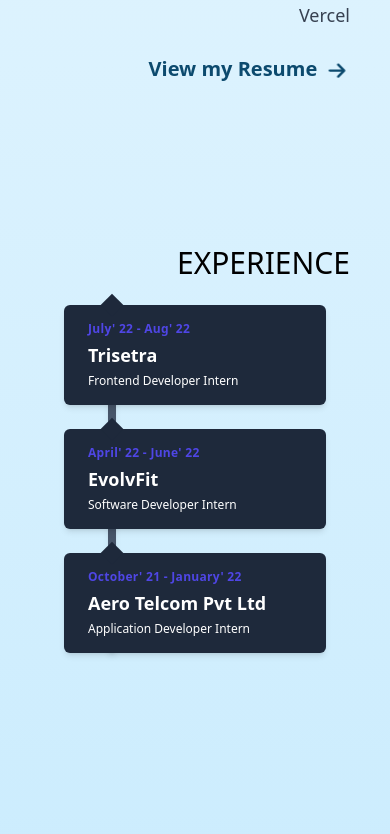
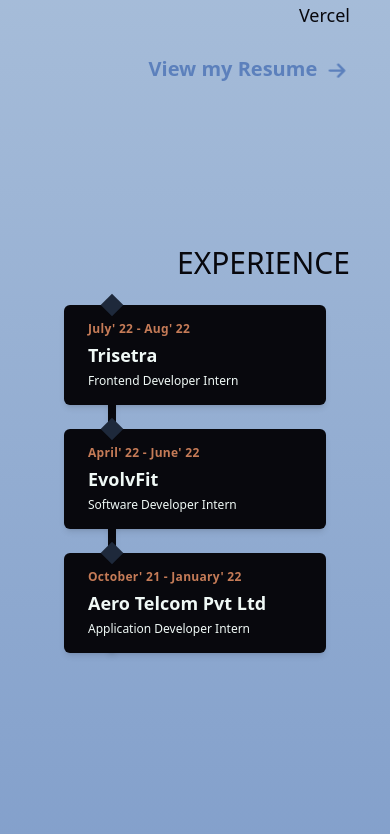
Before and after one commit to cr1spyvada/Simple-Portfolio, a Next.js app: page / in a window 390 px wide. Shown: the part 1855-2689 px from the top of the page. Built offline with nearby package versions, Linux system fonts and the light colour scheme.

Commit message:
color scheme updated

```diff
--- a/components/Footer.js
+++ b/components/Footer.js
@@ -8,7 +8,7 @@ import Tailwind from '../public/tailwind.svg';
 export const Footer = () => {
   const IconClassName = 'w-full fill-black h-8 mx-4 my-2 rounded-lg dark:fill-white';
   return (
-    <div className="py-5 px-20 flex flex-wrap gap-1 justify-between items-center text-sm md:text-xl dark:text-white text-black">
+    <div className="py-5 px-20 flex flex-wrap gap-1 justify-between items-center text-sm md:text-xl dark:text-w1 text-w6">
       <div className="flex justify-around w-full md:w-fit">
         {/* TODO: add to meta doc */}
         <a href="mailto:vaisakh2019@iiitkottayam.ac.in">
@@ -23,9 +23,9 @@ export const Footer = () => {
       </div>
       <div className="px-2 flex flex-row items-center justify-center w-full md:w-fit">
         Developed with
-        <NextJS className="fill-black w-8 m-2 rounded-lg dark:fill-white" />
+        <NextJS className="fill-w6 w-8 m-2 rounded-lg dark:fill-w1" />
         ,
-        <Tailwind className="fill-black w-10 m-2 rounded-lg dark:fill-white" />& ❤️ By Vaisakh
+        <Tailwind className="fill-w6 w-10 m-2 rounded-lg dark:fill-w1" />& ❤️ By Vaisakh
       </div>
     </div>
   );
--- a/components/sections/About.js
+++ b/components/sections/About.js
@@ -25,7 +25,7 @@ export const About = () => {
                 <a className="font-semibold">{key}:</a>
                 <a className="flex flex-col">
                   {value.split(', ').map((val, index) => (
-                    <div className="dark:text-gray-300 text-gray-700" key={index}>
+                    <div className="dark:text-gray-300 text-w6" key={index}>
                       {val}
                     </div>
                   ))}
@@ -36,7 +36,7 @@ export const About = () => {
         </div>
         <a
           href="https://drive.google.com/file/d/1iNqIRmDYrXFQOkBLiotiCpdhEuKW7lUY/view?usp=sharing"
-          className="mt-4 text-xl ml-auto font-semibold w-fit flex items-center flex-nowrap rounded-lg dark:hover:text-white dark:hover:border-white px-2 border-0 text-sky-900 dark:text-blue-300 hover:text-sky-500">
+          className="mt-4 text-xl ml-auto font-semibold w-fit flex items-center flex-nowrap rounded-lg dark:hover:text-white dark:hover:border-white px-2 border-0 text-w4 dark:text-w2 hover:text-w5">
           View my Resume
           <div className="text-2xl animate-bounceX mx-1">
             <FontAwesomeIcon icon={faArrowRight} style={{ fontSize: '1.2rem' }} />
--- a/components/sections/Experience.js
+++ b/components/sections/Experience.js
@@ -6,15 +6,16 @@ const Experience = () => {
   return (
     <PageContainer title="Experience">
       <div className="h-full relative my-4 container mx-auto px-6 flex flex-col justify-between gap-y-4">
-        <div className="absolute z-0 w-2 rounded-xl h-full bg-slate-600 dark:bg-white shadow-md inset-0 left-17 md:mx-auto md:right-0 md:left-0"></div>
+        {/* vertical timeline line */}
+        <div className="absolute z-0 w-2 rounded-xl h-full bg-w6 dark:bg-w1 shadow-md inset-0 left-17 md:mx-auto md:right-0 md:left-0"></div>
         {metadata.Experience.map((value, idx) => (
-          <div key={idx} className="relative z-10 text-white dark:text-black">
+          <div key={idx} className="relative z-10 text-w1 dark:text-w6">
             <div className={idx % 2 == 0 ? 'timeline-container' : 'timeline-container-left'}>
               <div
                 className={idx % 2 == 0 ? 'timeline-pointer' : 'timeline-pointer-left'}
                 aria-hidden="true"></div>
-              <div className="bg-slate-800 dark:bg-white py-4 px-6 rounded-md shadow-md">
-                <span className="font-bold text-indigo-600 text-xs tracking-wide">
+              <div className="bg-w6 dark:bg-w1 py-4 px-6 rounded-md shadow-md">
+                <span className="font-bold text-w2 dark:text-w4 text-xs tracking-wide">
                   {value.Duration[0]} - {value.Duration[1]}
                 </span>
                 <div className="text-lg md:text-xl font-bold pt-1">{value.Org}</div>
--- a/components/sections/Hero.js
+++ b/components/sections/Hero.js
@@ -35,7 +35,7 @@ export const Hero = () => {
             <div>designing & building responsive applications every moment.</div>
             <a
               href="mailto:vaisakh2019@iiitkottayam.ac.in"
-              className="cursor-pointer font-semibold hover:dark:text-white hover:text-sky-500 w-fit flex items-center flex-nowrap my-2 text-sky-900 dark:text-blue-300">
+              className="cursor-pointer font-semibold hover:dark:text-w1 hover:text-w5 w-fit flex items-center flex-nowrap my-2 text-w4 dark:text-w2">
               Get in touch
               <div className="text-2xl animate-bounceX mx-1">
                 <FontAwesomeIcon icon={faArrowRight} style={{ fontSize: '1.2rem' }} />
--- a/components/sections/Projects.js
+++ b/components/sections/Projects.js
@@ -37,18 +37,18 @@ const Thumbnail = ({ idx }) => {
         src={source}
         className="h-full w-full group-hover:blur-sm group-hover:scale-110 transform transition duration-500 ease-out"
       />
-      <div className="absolute flex flex-col justify-center items-center text-white opacity-0 bottom-0 left-0 h-full w-full bg-black group-hover:opacity-50 transform transition duration-500 ease-in">
+      <div className="absolute flex flex-col justify-center items-center text-w1 opacity-0 bottom-0 left-0 h-full w-full bg-w6 group-hover:opacity-50 transform transition duration-500 ease-in">
         <div className="font-bold text-2xl py-2">{title}</div>
         <div className="flex justify-evenly gap-x-10">
           <a
             href={code}
-            className="font-semibold rounded-full bg-green-400 p-2 w-10 h-10 flex justify-center items-center text-gray-100">
+            className="font-semibold rounded-full bg-w2 p-2 w-10 h-10 flex justify-center items-center text-gray-100">
             {/* Source Code */}
             <FontAwesomeIcon icon={faCode} style={{ fontSize: '1.2rem' }} />
           </a>
           <a
             href={live}
-            className="font-semibold rounded-full bg-green-400 p-2 w-10 h-10 flex justify-center items-center text-gray-100">
+            className="font-semibold rounded-full bg-w2 p-2 w-10 h-10 flex justify-center items-center text-gray-100">
             {/* Live Demo */}
             <FontAwesomeIcon icon={faExternalLink} style={{ fontSize: '1.2rem' }} />
           </a>
--- a/pages/index.js
+++ b/pages/index.js
@@ -50,7 +50,7 @@ export default function Home() {
   }
 
   return (
-    <div className="bg-gradient-to-b from-white to-sky-200 text-xs sm:text-sm md:text-md lg:text-lg transition-colors duration-500 dark:from-sky-900 dark:to-slate-900">
+    <div className="bg-gradient-to-b text-w6 dark:text-w1 from-w1 to-w4 text-xs sm:text-sm md:text-md lg:text-lg transition-colors duration-500 dark:from-w6 dark:to-w6">
       <Head>
         <meta content="width=device-width, initial-scale=1" name="viewport" />
       </Head>
@@ -66,7 +66,7 @@ export default function Home() {
         </div>
       </div>
       {topVisible && (
-        <div className="dark:text-white absolute z-[1] flex flex-col justify-center items-center mb-2 w-full bottom-0">
+        <div className="dark:text-w1 absolute z-[1] flex flex-col justify-center items-center mb-2 w-full bottom-0">
           <div className="animate-bounceY text-5xl mx-auto">
             <FontAwesomeIcon icon={faAngleDown} />
           </div>
--- a/tailwind.config.js
+++ b/tailwind.config.js
@@ -17,8 +17,11 @@ module.exports = {
         26: '104px'
       },
       colors: {
-        w4: '#1C0118',
-        w3: '#5C80BC',
+        w6: '#08080D',
+        // w5:'#1C0118',//lighter shade of w5
+        w5: '#140111',
+        w4: '#5C80BC',
+        w3: '#A6BDD9',
         w2: '#C57B57',
         w1: '#F0F9F6'
       },
```
Also changed, not shown: components/NavBar.js (+7 -9 lines).
